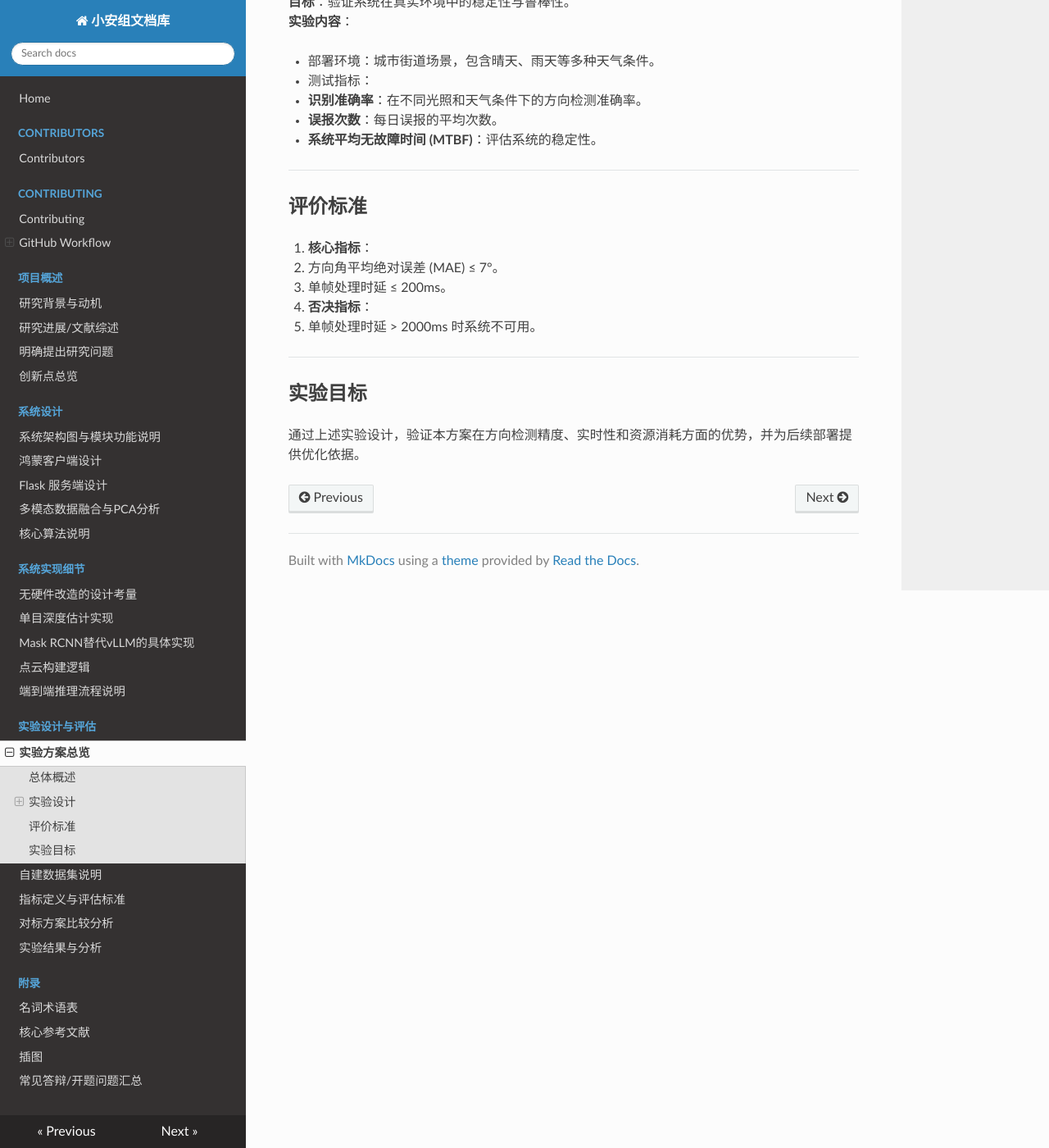
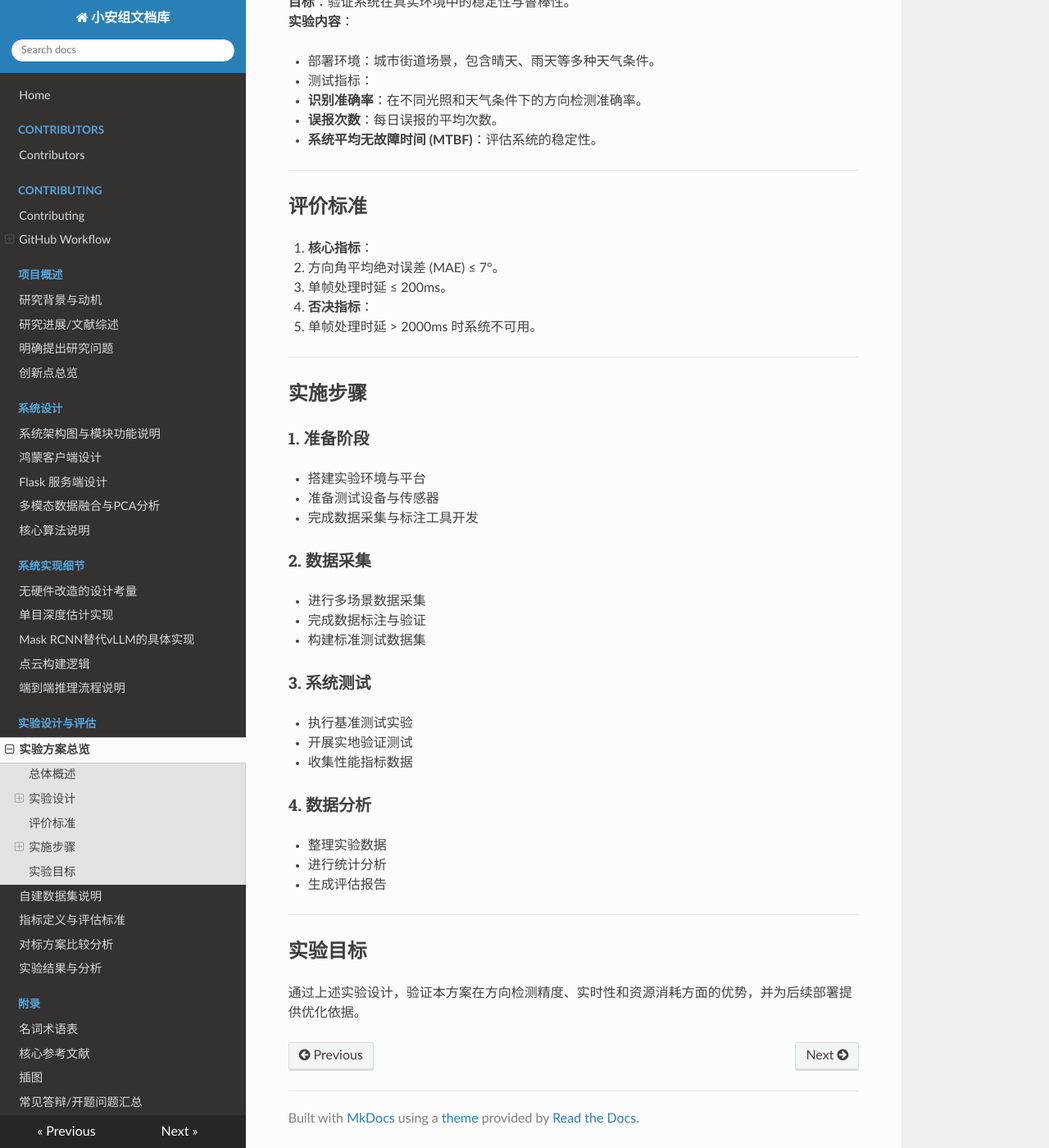
Before and after one commit to xiaoanmodel/-, an MkDocs documentation site: the page built from docs/3_experiments/experiment_plan.md, in a window 1280 px wide and 1400 px high, scrolled down 738 px. Shown: the whole window at 82% size. Built offline with MkDocs 1.6.1, drawn with Linux system fonts in a browser that asks for light colours; nearby versions of some CDN libraries.

Commit message:
添加实验实施步骤，包括准备阶段、数据采集、系统测试和数据分析

```diff
--- a/docs/3_experiments/experiment_plan.md
+++ b/docs/3_experiments/experiment_plan.md
@@ -42,6 +42,30 @@
 
 ---
 
+## 实施步骤
+
+### 1. 准备阶段
+- 搭建实验环境与平台
+- 准备测试设备与传感器
+- 完成数据采集与标注工具开发
+
+### 2. 数据采集
+- 进行多场景数据采集
+- 完成数据标注与验证
+- 构建标准测试数据集
+
+### 3. 系统测试
+- 执行基准测试实验
+- 开展实地验证测试
+- 收集性能指标数据
+
+### 4. 数据分析
+- 整理实验数据
+- 进行统计分析
+- 生成评估报告
+
+---
+
 ## 实验目标
 
 通过上述实验设计，验证本方案在方向检测精度、实时性和资源消耗方面的优势，并为后续部署提供优化依据。
```
